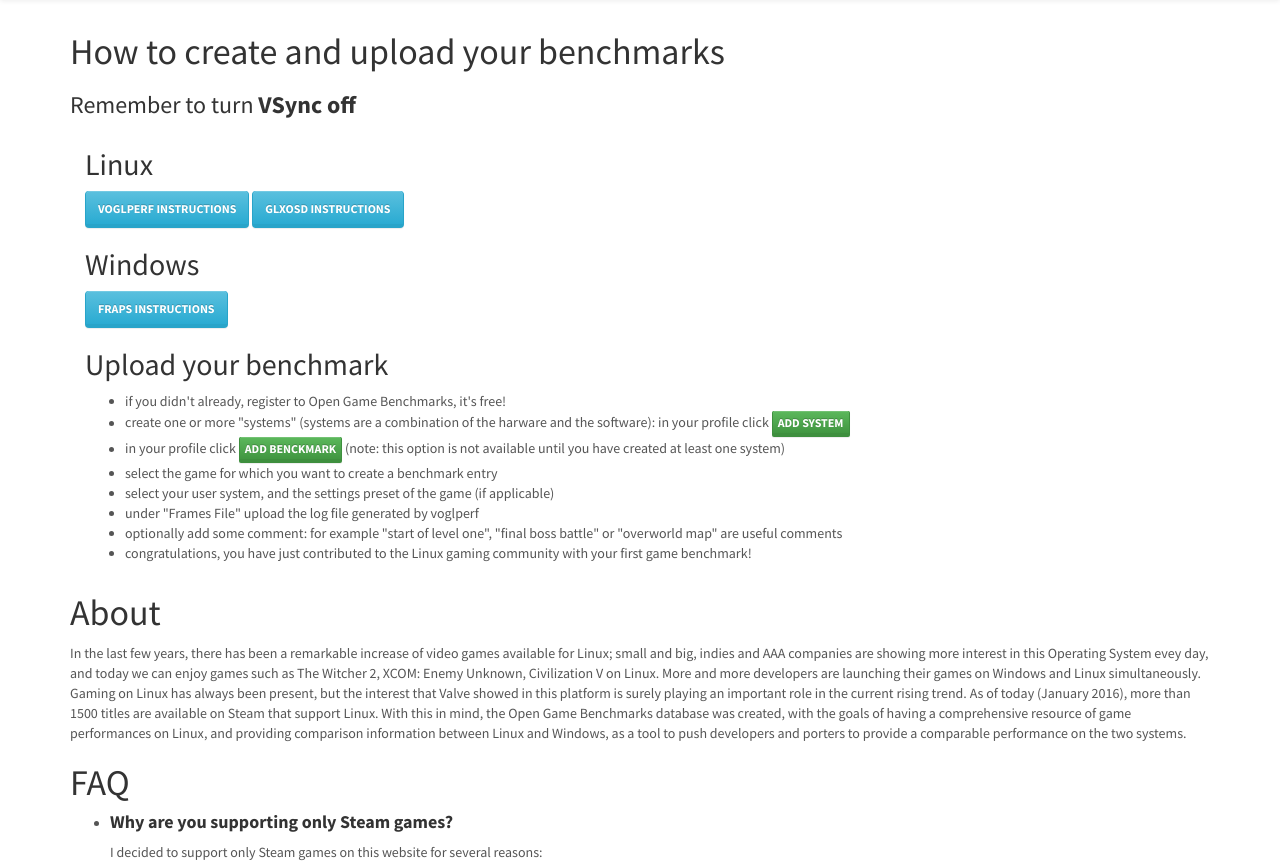
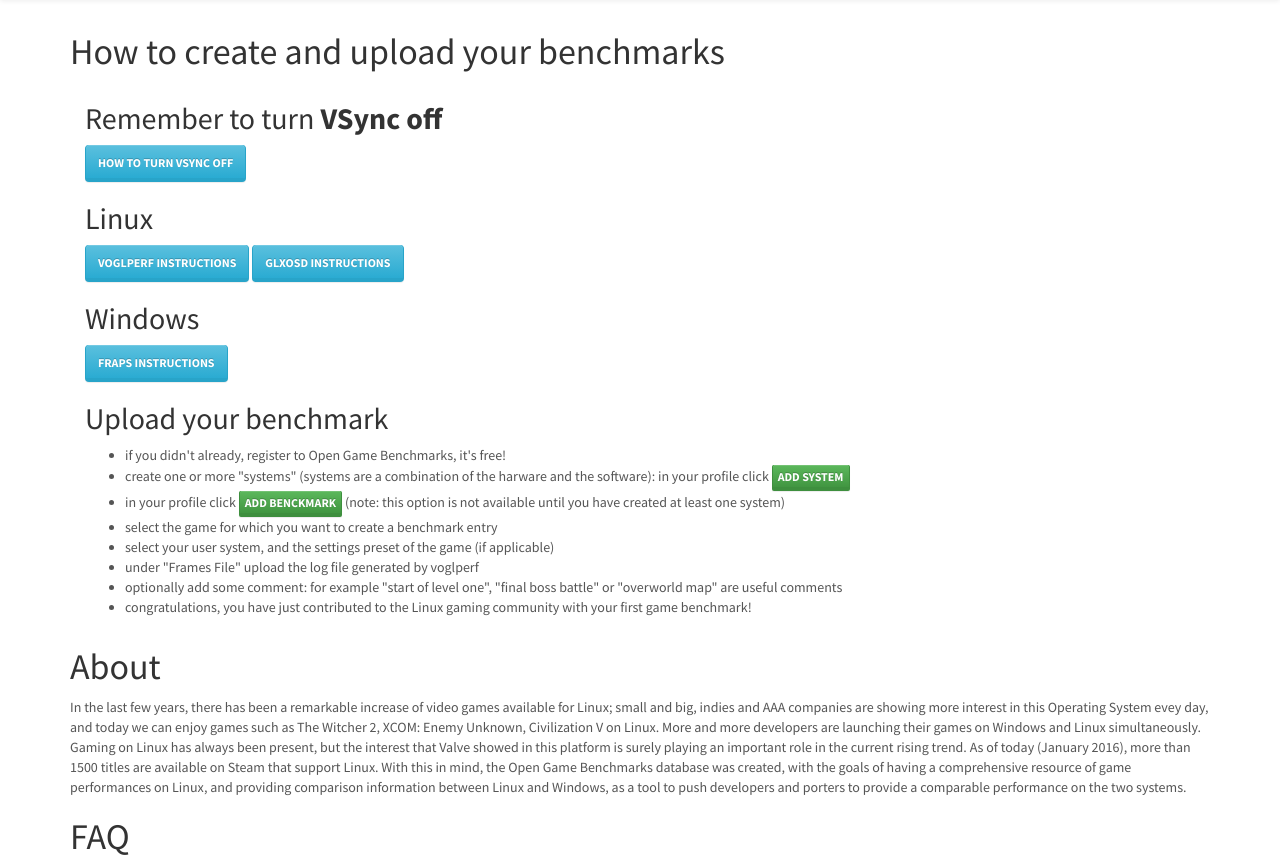
Before and after one commit to wbasile/Open-Game-Benchmarks, a Django app: page /about/ in a window 1280 px wide. Shown: the part 58-922 px from the top of the page. Run offline with Django 3.2, Linux system fonts and the light colour scheme; data that the repository does not hold is empty; parts of the project's set-up code (start-up, migrations or seed data) failed here and were passed over; some libraries are stand-ins or nearby versions.

Commit message:
added section on disabling vsync

```diff
--- a/lgbdb/templates/about.html
+++ b/lgbdb/templates/about.html
@@ -7,7 +7,31 @@
 
 <h1>How to create and upload your benchmarks</h1>
 
-<h3>Remember to turn <b>VSync off</b></h3>
+
+<div class="container">
+    <h2>Remember to turn <b>VSync off</b></h2>
+    <button type="button" class="btn btn-info" data-toggle="collapse" data-target="#vsync-instructions">HOW TO turn VSync off</button>
+    <div id="vsync-instructions" class="collapse">
+        <ul>
+            <h4><b>Recognizing whether vsync is on or off</b></h4>
+            <p>
+            Run the game with a tool to show current FPS (steam overlay, voglperf, glxosd). If your FPS is higher than your monitor refresh rate (60Hz for most monitors), vsync is definitely off. If your FPS is lower, vsync might be on or off, and there's no foolproof way to tell. Try running the game with lowest graphics settings and lowest resolution, that should considerable increase your FPS. If your FPS is still way under your monitor refresh rate, your hardware is probably slow. You can try toggling vsync on and off according to the guide below to see whether it has any effect. If your FPS seems to be exactly your monitor refresh rate (i.e. hovers between 59-61 FPS all the time, with a common monitor), vsync is most probably on, or the game is FPS-locked (the framerate won't exceed your monitor refresh rate, even with disabled vsync).
+            </p>
+
+            <h4><b>Disabling vsync</b></h4>
+            <p>
+            <li>See the previous section for instructions on how to recognize whether vsync is on or off.</li>
+            <li>Many games have an in-game option to toggle vsync. Try it and see whether it makes any difference. For certain combinations of games and drivers, this sometimes has no effect.</li>
+            <li>Proprietary drivers come with a configuration tool (AMD or Nvidia configuration center). Use that tool to toggle vsync either globally or for that particular game. Try it and see if it has some effect.</li>
+            <li>Open source drivers do not have configuration tools, but you can sometimes disable vsync by running <code>vblank_mode=0</code> game command. You can easily test this with <code>vblank_mode=0 glxgears</code>, you should see <code>ATTENTION: default value of option vblank_mode overridden by environment</code> message and reported FPS way over your monitor refresh rate (hundreds or thousands). You can use this even with Steam, so you can run <code>vblank_mode=0 steam</code> (make sure to exit it first, if it is already running) and all Steam games should now run with vsync disabled. However, this doesn't unfortunately affect all games, so with some of them, you're out of luck.</li>
+            <li>If you haven't managed to turn vsync off for a certain game,you can still upload your benchmark, but in this case we strongly encourage you to add a comment about that ("VSync on!") and describe why it was not possible to turn it off.</li>
+            </p>
+
+        </ul>
+
+    </div>
+</div>
+
 
 <div class="container">
     <h2>Linux</h2>
```
